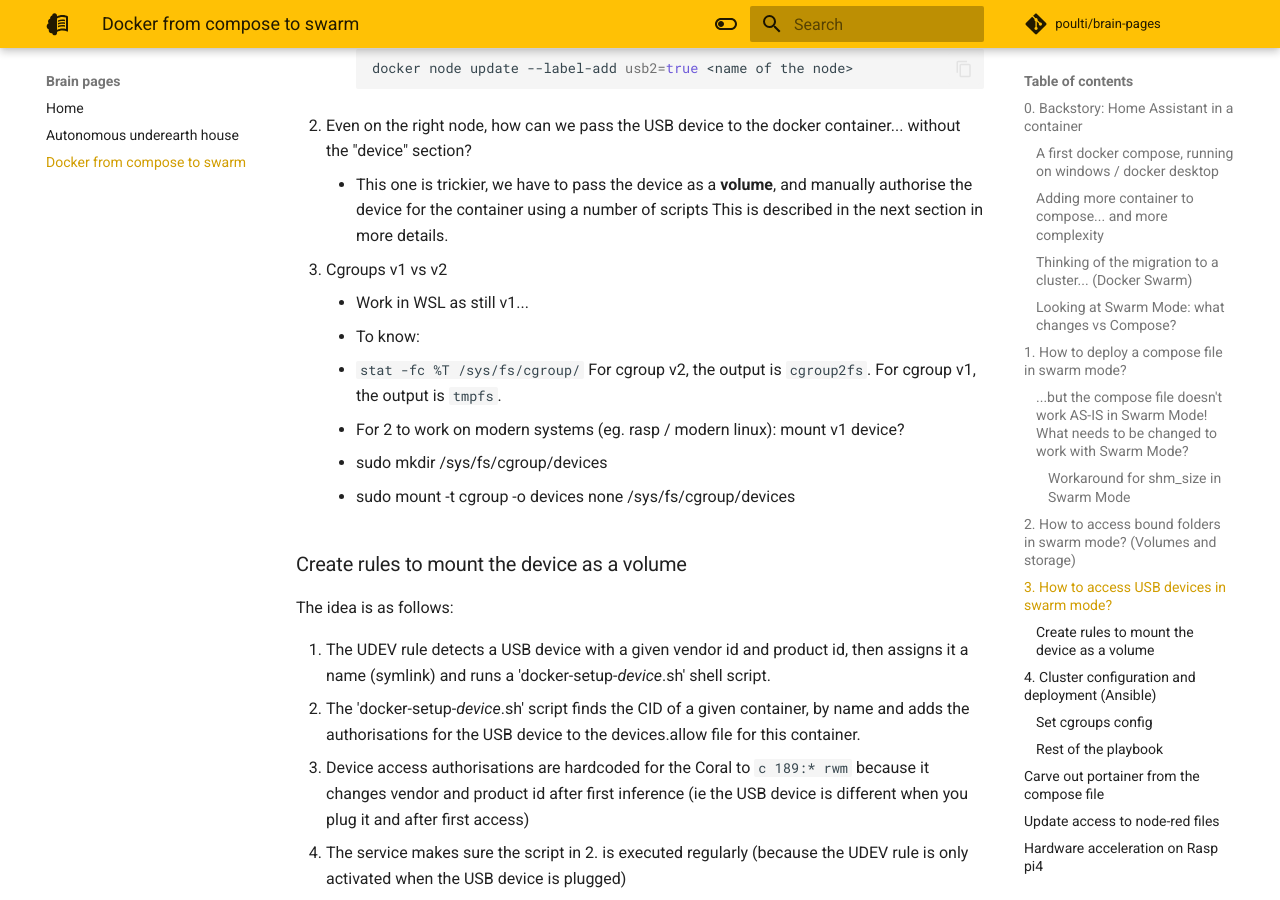
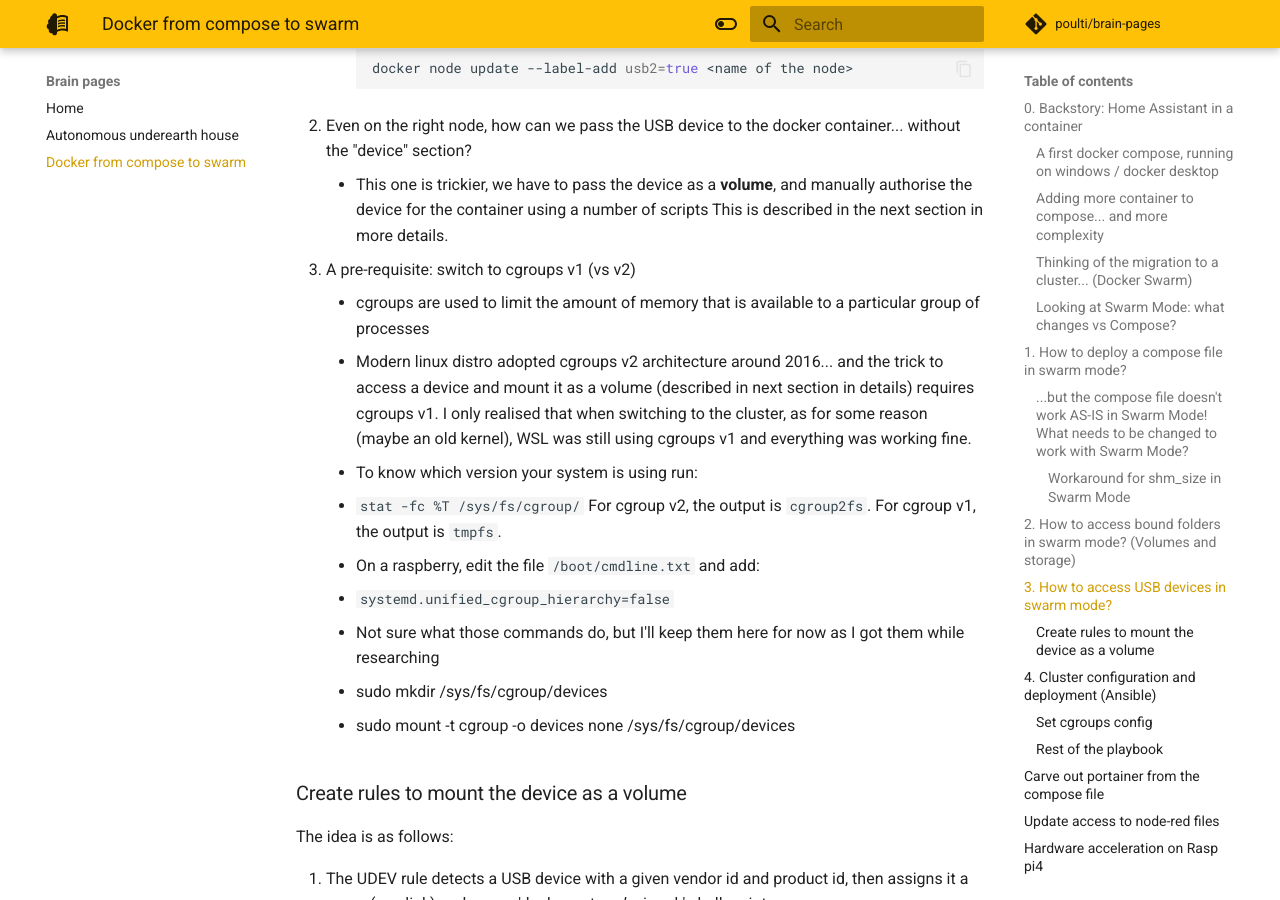
Before and after one commit to poulti/brain-pages, an MkDocs documentation site: the page built from docs/docker-from-compose-to-swarm.md, in a window 1280 px wide and 900 px high, scrolled down 9610 px. Built offline with MkDocs 1.6.1 and Material for MkDocs 9.7.7, drawn with Linux system fonts in a browser that asks for light colours; comment, search, counter and statistics services are not loaded.

Commit message:
Adds precisions on cgroups

```diff
--- a/docs/docker-from-compose-to-swarm.md
+++ b/docs/docker-from-compose-to-swarm.md
@@ -358,15 +358,18 @@
     - This one is trickier, we have to pass the device as a **volume**, and manually authorise the device for the container using a number of scripts
   This is described in the next section in more details.
 
-3. Cgroups v1 vs v2
-    - Work in WSL as still v1...
-    - To know:
+3. A pre-requisite: switch to cgroups v1 (vs v2)
+    - cgroups are used to limit the amount of memory that is available to a particular group of processes
+    - Modern linux distro adopted cgroups v2 architecture around 2016... and the trick to access a device and mount it as a volume (described in next section in details) requires cgroups v1. I only realised that when switching to the cluster, as for some reason (maybe an old kernel), WSL was still using cgroups v1 and everything was working fine.
+    - To know which version your system is using run:
       - ``stat -fc %T /sys/fs/cgroup/``
         For cgroup v2, the output is ``cgroup2fs``.
         For cgroup v1, the output is ``tmpfs``.
-    - For 2 to work on modern systems (eg. rasp / modern linux): mount v1 device?
-    - sudo mkdir /sys/fs/cgroup/devices
-    - sudo mount -t cgroup -o devices none /sys/fs/cgroup/devices
+    - On a raspberry, edit the file ``/boot/cmdline.txt`` and add:
+      - ``systemd.unified_cgroup_hierarchy=false``
+    - Not sure what those commands do, but I'll keep them here for now as I got them while researching
+      - sudo mkdir /sys/fs/cgroup/devices
+      - sudo mount -t cgroup -o devices none /sys/fs/cgroup/devices
 
 
 ### Create rules to mount the device as a volume
```
